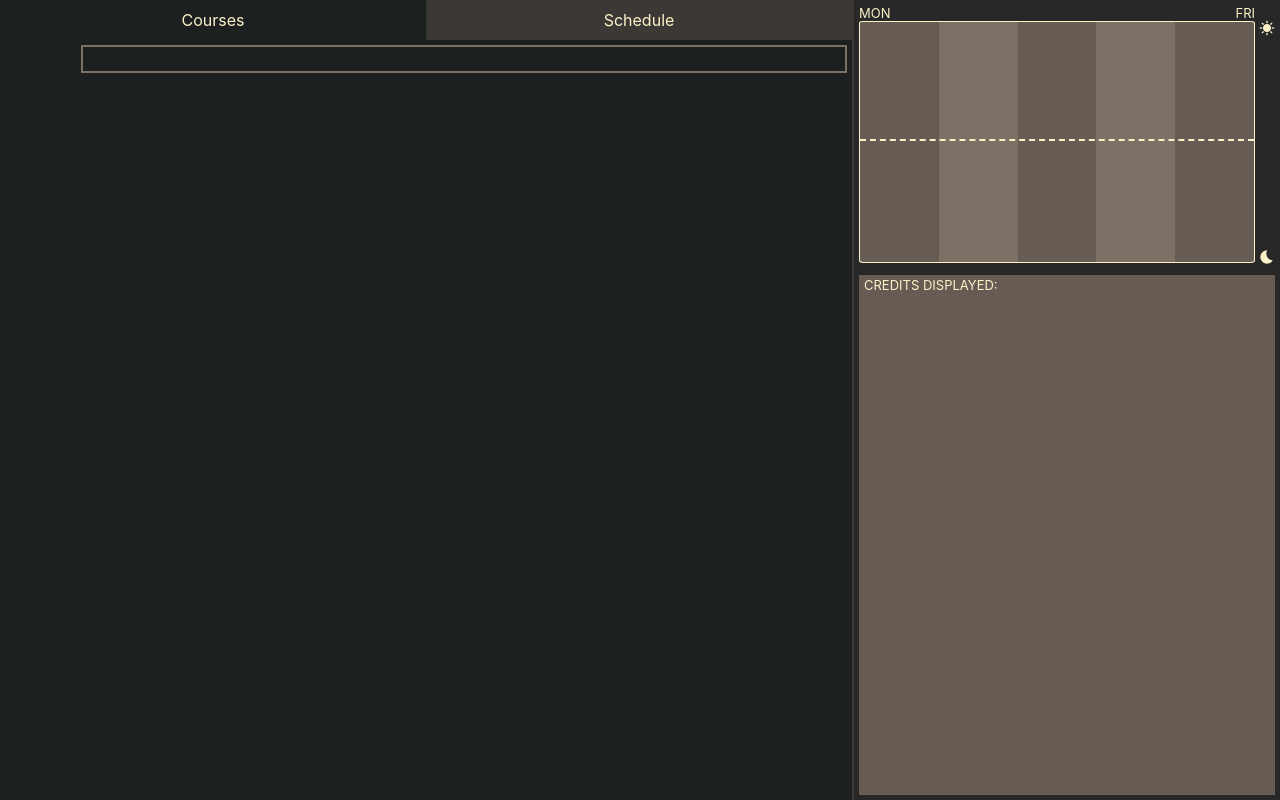
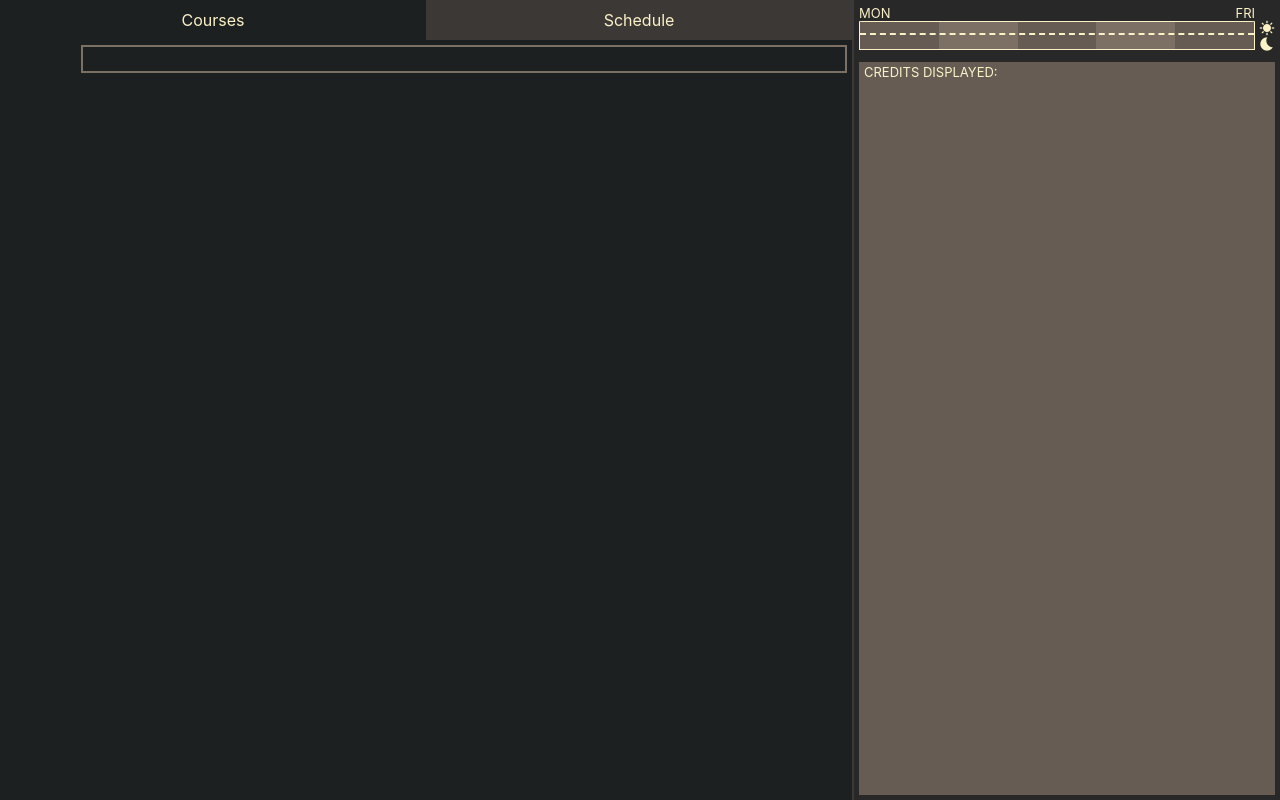
Before and after one commit to SupaStav/pmarsched, a React (Create React App) app: page / in a window 1280 px wide. Built offline with nearby package versions, Linux system fonts and the light colour scheme.

Commit message:
broke everything

```diff
--- a/src/App.css
+++ b/src/App.css
@@ -1,3 +1,7 @@
+
+  .App {
+    color: var(--fg0);
+  }
 
 :root {
   --bg0: #1d2021;
@@ -8,10 +12,6 @@
   --bg4: #7c6f64;
   --fg0: #fbf1c7;
   --white: #ffffff;
-}
-
-.App {
-  color: var(--fg0);
 }
 
 
@@ -89,24 +89,6 @@
   flex-direction: column;
 }
 
-.top-right-container{
-  margin: 5px;
-  flex: 1.5;
-  font-size: small;
-  display: flex;
-}
-
-.top-right-left-container{
-  flex: auto;
-}
-
-.top-right-right-container{
-  margin-top: 15px;
-  width: 20px;
-  text-align: right;
-  display: flex;
-  flex-direction: column;
-}
 
 
 .bottom-right-container{
@@ -120,50 +102,3 @@
   margin:0;
   margin-top: 2px;
 }
-
-.calendar-label{
-  width: 93%;
-  margin-left: 5px;
-}
-
-.dtlncal {
-  border: none;
-  border-top: 2px dashed var(--fg0);
-  height: 1px;
-  width: 100%;
-  position: absolute;
-  bottom: 50%
-}
-
-.calendar {
-  position: relative;
-  display: flex;
-  width: auto;
-  height: calc(100% - 20px);
-  border: 1px solid;
-  border-radius: 1%;
-  background-color: var(--bg3);
-}
-.mon{
-  flex: 1;
-  border-radius: 1% 0% 0% 1%;
-}
-
-.tue{
-  background-color: var(--bg4);
-  flex: 1;
-}
-
-.wed{
-  flex: 1;
-}
-
-.thur{
-  background-color: var(--bg4);
-  flex: 1;
-}
-
-.fri{
-  flex: 1;
-  border-radius: 0% 1% 1% 0%;
-}
--- a/src/App.js
+++ b/src/App.js
@@ -1,15 +1,38 @@
 import logo from './logo.svg';
 import './App.css';
+import Calendar from './calendar/calendar';
+import React from 'react';
+
+import { useState, useCallback } from 'react';
+
+function changeViewA()
+{
+  activeView = true;
+
+}
+
+function changeViewB()
+{
+  activeView = false;
+
+}
+
+let activeView;
 
 function App() {
-  return (
-    <div className="App">
-       <div class="flex-container">
+  //0: courseview
+  //!0: scheduleview
+  const [view, setview ] = useState(true);
+  const handleToggle = useCallback(() => setview(false))
+
+  return(
+    <div className='App'>
+              <div class="flex-container">
 
         <div className='left-container'>
           <div className='top-left-container'>
-            <div className='top-left-left-container'>Courses</div>
-            <div className='top-left-right-container'>Schedule</div>
+            <div className='top-left-left-container' onClick={handleToggle}>Courses</div>
+            <div className='top-left-right-container' onClick={handleToggle}>Schedule</div>
           </div>
 
 
@@ -18,25 +41,8 @@ function App() {
           </div>
         </div>
         <div className='right-container'>
-          <div className='top-right-container'>
-            <div className='top-right-left-container'>
+            <Calendar active={view}/>
 
-              <p style={{marginBottom: 0, marginTop: 0, textAlign: 'start'}}>MON<span style={{float: 'right'}}>FRI</span></p>
-              <div className='calendar'>
-                <div className='dtlncal'></div>
-                <div className='mon'></div>
-                <div className='tue'></div>
-                <div className='wed'></div>
-                <div className='thur'></div>
-                <div className='fri'></div>
-                </div>
-            </div>
-
-            <div className='top-right-right-container'>
-              <i className='material-icons' style={{flex:1, verticalAlign: 'top', fontSize:'medium'}}>sunny</i>
-              <i className='material-icons' style={{fontSize:'medium'}}>bedtime</i>
-            </div>
-          </div>
 
           <div className='bottom-right-container'>
             <p>CREDITS DISPLAYED: </p>
@@ -45,7 +51,19 @@ function App() {
         </div>
       </div>
     </div>
-  );
+  )
+/*
+  if(activeView === 0){
+    return (
+      <div className="App">
+        <coursesView/>
+      </div>
+    );
+  } else{
+    return (
+      <div></div>
+    )
+  }*/
 }
 
 export default App;
--- /dev/null
+++ b/src/calendar/calendar.css
@@ -0,0 +1,79 @@
+
+:root {
+    --bg0: #1d2021;
+    --bg0s: #32302f;
+    --bg1: #282828;
+    --bg2: #3c3836;
+    --bg3: #665c54;
+    --bg4: #7c6f64;
+    --fg0: #fbf1c7;
+    --white: #ffffff;
+  }
+
+
+  .top-right-left-container{
+    flex: auto;
+  }
+
+  .top-right-right-container{
+    margin-top: 15px;
+    width: 20px;
+    text-align: right;
+    display: flex;
+    flex-direction: column;
+  }
+  .dtlncal {
+    border: none;
+    border-top: 2px dashed var(--fg0);
+    height: 1px;
+    width: 100%;
+    position: absolute;
+    bottom: 50%
+  }
+
+
+
+.calendar {
+    position: relative;
+    display: flex;
+    width: auto;
+    height: calc(100% - 20px);
+    border: 1px solid;
+    border-radius: 1%;
+    background-color: var(--bg3);
+  }
+  .mon{
+    flex: 1;
+    border-radius: 1% 0% 0% 1%;
+  }
+
+  .tue{
+    background-color: var(--bg4);
+    flex: 1;
+  }
+
+  .wed{
+    flex: 1;
+  }
+
+  .thur{
+    background-color: var(--bg4);
+    flex: 1;
+  }
+
+  .fri{
+    flex: 1;
+    border-radius: 0% 1% 1% 0%;
+  }
+
+.top-right-container{
+    margin: 5px;
+    flex: 1.5;
+    font-size: small;
+    display: flex;
+  }
+
+.calendar-label{
+    width: 93%;
+    margin-left: 5px;
+  }
--- /dev/null
+++ b/src/calendar/calendar.js
@@ -0,0 +1,32 @@
+import { act, Component } from 'react';
+import './calendar.css';
+
+function Calendar({active})
+{
+
+    return(
+        <div>
+        {active && <div className='top-right-container'>
+        <div className='top-right-left-container'>
+
+              <p style={{marginBottom: 0, marginTop: 0, textAlign: 'start'}}>MON<span style={{float: 'right'}}>FRI</span></p>
+              <div className='calendar'>
+                <div className='dtlncal'></div>
+                <div className='mon'></div>
+                <div className='tue'></div>
+                <div className='wed'></div>
+                <div className='thur'></div>
+                <div className='fri'></div>
+                </div>
+            </div>
+
+            <div className='top-right-right-container'>
+              <i className='material-icons' style={{flex:1, verticalAlign: 'top', fontSize:'medium'}}>sunny</i>
+              <i className='material-icons' style={{fontSize:'medium'}}>bedtime</i>
+            </div>
+            </div>}
+            </div>
+    );
+}
+
+export default Calendar;
```
